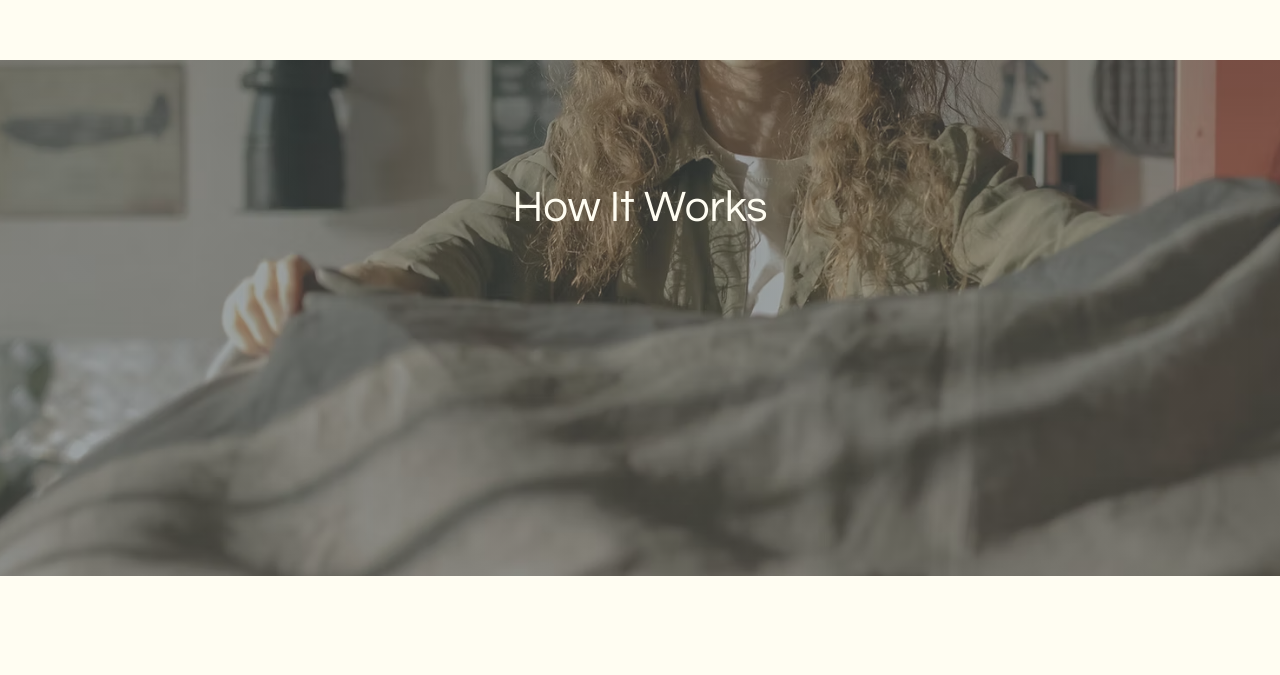
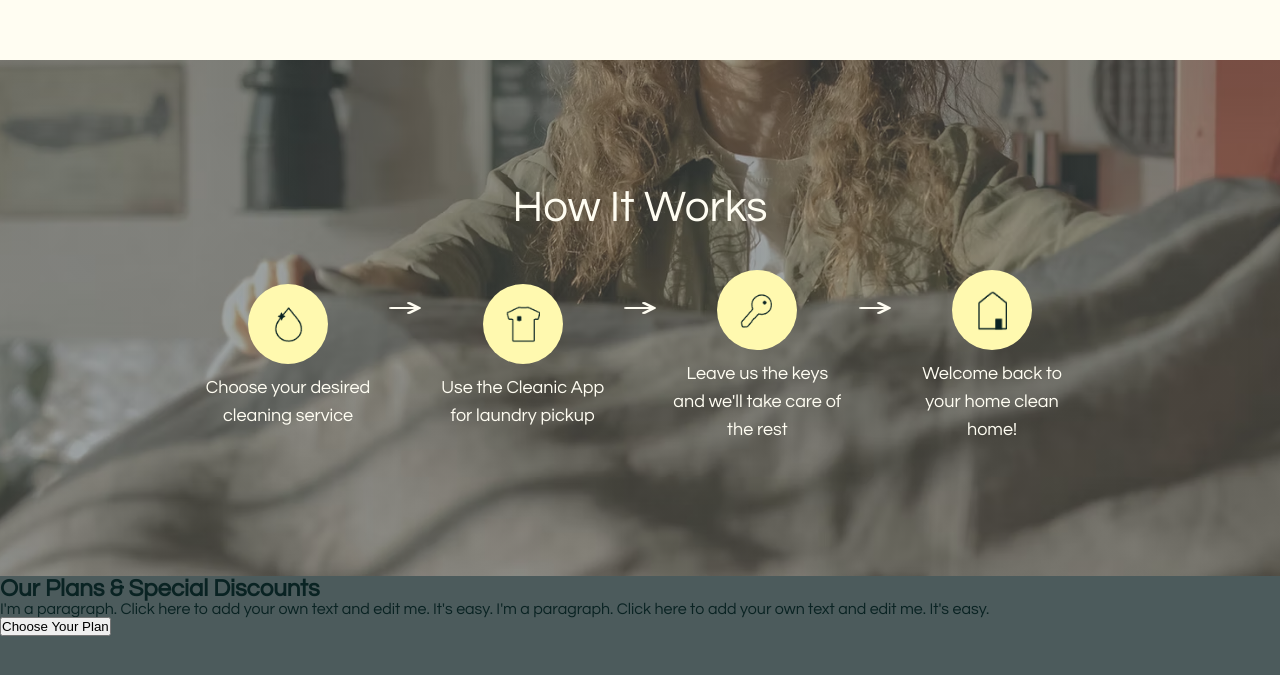
Before and after one commit to Dachi2424/HTML_CSS_cleaning_service, a plain HTML site: page index.html in a window 1280 px wide. Shown: the part 3956-4631 px from the top of the page. Before the commit the page ends 4532 px from the top, so only its background shows below. Drawn offline with Linux system fonts and the light colour scheme.

Commit message:
davamate

```diff
--- a/index.html
+++ b/index.html
@@ -187,7 +187,45 @@
     </section>
     <section class="section6">
       <h1 class="section6-header">How It Works</h1>
+      <div class="section6-grid-container">
+        <div class="s6-child1">
+          <div class="image-div">
+            <img src="./first-page-images/s6-image1.png">
+          </div>
+          <p>Choose your desired cleaning service</p>
+        </div>
+        <i class="fa-solid fa-arrow-right"></i>
+        <div class="s6-child2">
+          <div class="image-div">
+            <img src="./first-page-images/s6-image2.png">
+          </div>
+          <p>Use the Cleanic App for laundry pickup</p>
+        </div>
+        <i class="fa-solid fa-arrow-right"></i>
+        <div class="s6-child3">
+          <div class="image-div">
+            <img src="./first-page-images/s6-image3.png">
+          </div>
+          <p>Leave us the keys and we'll take care of the rest</p>
+        </div>
+        <i class="fa-solid fa-arrow-right"></i>
+        <div class="s6-child4">
+          <div class="image-div">
+            <img src="./first-page-images/s6-image4.png">
+          </div>
+          <p>Welcome back to your home clean home!</p>
+        </div>
+      </div>
+    </section>
+    <section class="section7">
+      <div class="section7-header">
+        <h1>Our Plans & Special Discounts</h1>
+        <p>I'm a paragraph. Click here to add your own text and edit me. It's easy. I'm a paragraph. Click here to add your own text and edit me. It's easy.</p>
+        <button class="choose-plan-btn">Choose Your Plan</button>
+      </div>
+      <div class="pay-card">
 
+      </div>
     </section>
   </main>
 </body>
--- a/style.scss
+++ b/style.scss
@@ -476,5 +476,60 @@ main{
     text-align: center;
     font-weight: 400;
     color: var(--main-light-color);
+    margin-bottom: 40px;
+  }
+  .section6-grid-container{
+    padding-inline: 200px;
+    color: var(--main-light-color);
+    text-align: center;
+    display: grid;
+    grid-template-columns: 3fr 1fr 3fr 1fr 3fr 1fr 3fr;
+    align-items: center;
+    justify-items: center;
+    justify-content: center;
+    div{
+      display: flex;
+      flex-direction: column;
+      align-items: center;
+      justify-content: center;
+      gap: 10px;
+      .image-div{
+        width: 80px;
+        height: 80px;
+        border-radius: 50%;
+        background-color: #FFF9AF;
+        display: flex;
+        align-items: center;
+        justify-content: center;
+        img{
+          width: 30px;
+          object-fit: cover;
+          object-position: center;
+        }
+      }
+      p{
+        font-size: 18px;
+        line-height: 28px;
+      }
+    }
+    .s6-child2 .image-div img{
+      width: 35px;
+    }
+    .s6-child3 .image-div img{
+      width: 37px;
+    }
+    .fa-arrow-right{
+      margin-top: 30px;
+      align-self: flex-start;
+      transform: scaleX(2.0);
+    }
   }
 }
+
+//section 7 start
+
+.section7{
+  min-height: 105vh;
+  background-color: #4C5B5C;
+
+}
```
Also changed, not shown: style.css, 1 other file.
